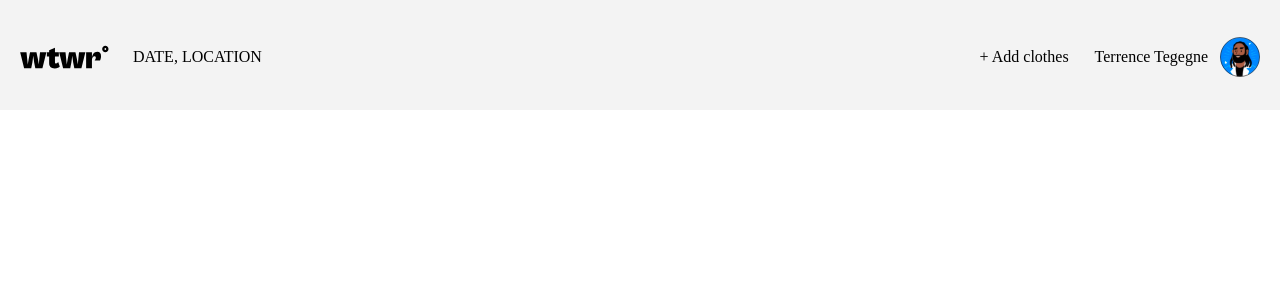
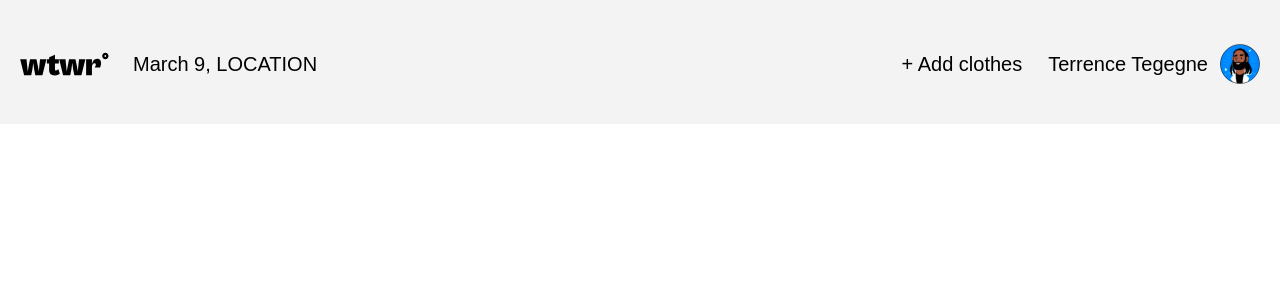
Before and after one commit to raymondt1234/se_project_react, a React (Vite) app: page / in a window 1280 px wide. Shown: the top 300 px of the page. Built offline with nearby package versions, Linux system fonts and the light colour scheme.

Commit message:
add correct font to the Header

```diff
--- a/src/components/Header/Header.css
+++ b/src/components/Header/Header.css
@@ -1,4 +1,7 @@
 .header {
+  font-family: 'Cabinet Grotesk', sans-serif;
+  font-size: 20px;
+  line-height: 24px;
   display: flex;
   align-items: center;
   padding: 32px 0 28px;
@@ -27,6 +30,7 @@
 
 .header__username {
   margin: 0;
+  line-height: 100%;
 }
 
 .header__avatar {
--- a/src/components/Header/Header.jsx
+++ b/src/components/Header/Header.jsx
@@ -1,15 +1,17 @@
-import "./Header.css";
-import headerLogo from "../../assets/logo.svg";
-import avatarImage from "../../assets/avatar.svg";
+import './Header.css';
+import headerLogo from '../../assets/logo.svg';
+import avatarImage from '../../assets/avatar.svg';
 
 function Header () {
-  return <header className="header">
-    <img className="header__logo" src={headerLogo} alt="logo" />
-    <p className="header__date-and-location">DATE, LOCATION</p>
-    <button className="header__add-clothes-btn">+ Add clothes</button>
-    <div className="header__user-container">
-      <p className="header__username">Terrence Tegegne</p>
-      <img className="header__avatar" src={avatarImage} alt="Terrence Tegegne" />
+  const currentDate = new Date().toLocaleString('default', { month: 'long', day: 'numeric' });
+
+  return <header className='header'>
+    <img className='header__logo' src={headerLogo} alt='logo' />
+    <p className='header__date-and-location'>{currentDate}, LOCATION</p>
+    <button className='header__add-clothes-btn'>+ Add clothes</button>
+    <div className='header__user-container'>
+      <p className='header__username'>Terrence Tegegne</p>
+      <img className='header__avatar' src={avatarImage} alt='Terrence Tegegne' />
     </div>
   </header>;
 }
```
Also changed, not shown: src/components/App/App.jsx (+4 -4 lines), src/vendor/fonts.css (added, +7 -0 lines), src/vendor/fonts/CabinetGrotesk-Bold.otf (added), 1 other file (tests, documents, lock files or other folders).
